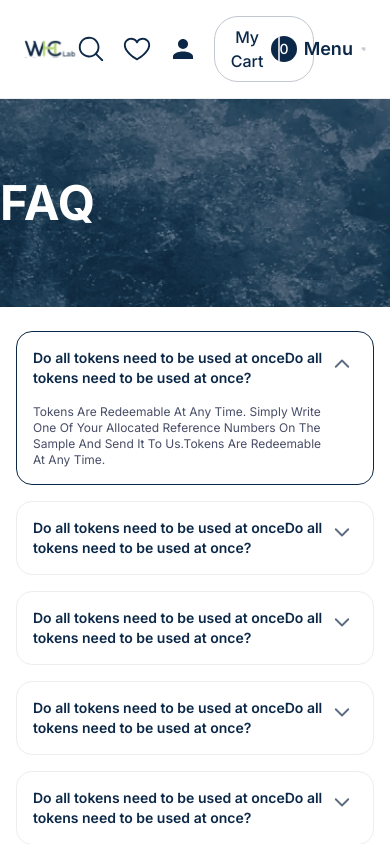
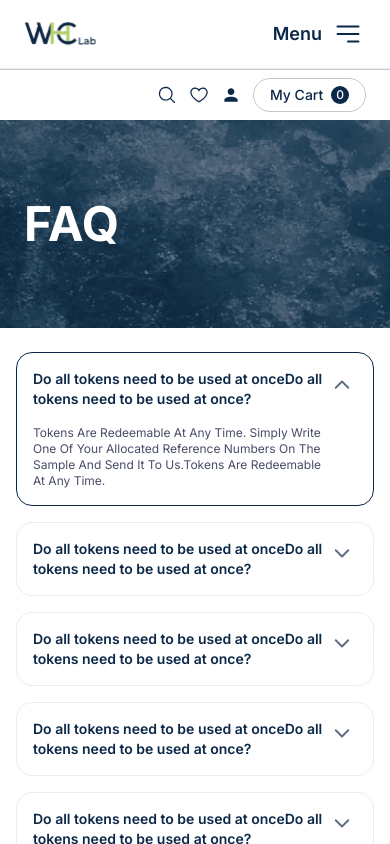
Before and after one commit to chandan9074/WHC-Lab-Customer, a Next.js app: page /faq in a window 390 px wide. Shown: the top 844 px of the page. Built offline with nearby package versions, Linux system fonts and the light colour scheme.

Commit message:
mobile nav completed

```diff
--- a/src/components/Navbar/Secondary.jsx
+++ b/src/components/Navbar/Secondary.jsx
@@ -22,9 +22,9 @@ const Secondary = () => {
     }, [open]);
 
     return (
-
-        <div className="relative px-6 sm:px-3 lg:py-6 sm:py-5 py-4 border-stroke-new border-b-[1px] bg-[#FFF]">
-            <div className=" container mx-auto  flex items-center justify-between">
+        <>
+            <div className="relative  lg:py-6 sm:py-5 py-4 border-stroke-new border-b-[1px] bg-[#FFF] flex flex-col gap-4">
+                <div className="container mx-auto px-6 sm:px-3  flex items-center justify-between">
                     <Link href={"/"}>
                         <Image
                             src={Images.logo}
@@ -36,35 +36,10 @@ const Secondary = () => {
                     </Link>
                     <div className="flex items-center gap-6">
 
-                    <div className="flex gap-4 items-center">
-                        <Image
-                            src={Icons.search_blue}
-                            alt="search"
-                            width={1000}
-                            height={1000}
-                            className="w-[30px] h-[30px] cursor-pointer"
-                        />
-                        <Image
-                            src={Icons.wishlistIcon_blue}
-                            alt="search"
-                            width={1000}
-                            height={1000}
-                            className="w-[30px] h-[30px] cursor-pointer"
-                        />
-                        <Image
-                            src={Icons.user_avatar}
-                            alt="search"
-                            width={1000}
-                            height={1000}
-                            className="w-[30px] h-[30px] cursor-pointer"
-                        />
-                        <button className="py-2 px-4 border border-neutral-50 rounded-3xl font-medium flex gap-2 items-center">
-                            <p className="text-brand-blue-500 text-base leading-6">My Cart</p>
-                            <p className="py-[3px] px-2 bg-brand-blue-500 text-[#FFF] text-sm rounded-full">0</p>
-                        </button>
+                        <div className="sm:flex sm:gap-6 h-full sm:items-center hidden">
+                            <MobileMenuItem />
+                            <div className="w-[1px] h-6 bg-neutral-50"></div>
                         </div>
-
-                    <div className="w-[1px] h-6 border border-neutral-50"></div>
 
                         <div className="flex items-center gap-2">
                             <h5 className="text-brand-blue-500 text-lg font-semibold">
@@ -101,7 +76,49 @@ const Secondary = () => {
                     </div>
                 </div>
             </div>
+            <div className="w-full h-[1px] bg-neutral-50"></div>
+            <div className="flex flex-col gap-2 sm:gap-4 sm:hidden py-2">
+
+                <div className="flex justify-end container mx-auto px-6 sm:px-3 ">
+                    <MobileMenuItem />
+                </div>
+            </div>
+        </>
     );
 };
 
 export default Secondary;
+
+
+
+function MobileMenuItem() {
+    return (
+        <div className="flex gap-3 sm:gap-4 items-center">
+            <Image
+                src={Icons.search_blue}
+                alt="search"
+                width={1000}
+                height={1000}
+                className="w-5 sm:w-[30px] h-5 sm:h-[30px] cursor-pointer"
+            />
+            <Image
+                src={Icons.wishlistIcon_blue}
+                alt="search"
+                width={1000}
+                height={1000}
+                className="w-5 sm:w-[30px] h-5 sm:h-[30px] cursor-pointer"
+            />
+            <Image
+                src={Icons.user_avatar}
+                alt="search"
+                width={1000}
+                height={1000}
+                className="w-5 sm:w-[30px] h-5 sm:h-[30px] cursor-pointer"
+            />
+            <button className="py-1 sm:py-2 px-4 border border-neutral-50 rounded-3xl font-medium flex gap-2 items-center">
+                <p className="text-brand-blue-500 text-sm sm:text-base leading-6">My Cart</p>
+                <p className="py-[1px] sm:py-[3px] px-[5px] sm:px-2 bg-brand-blue-500 text-[#FFF] text-xs sm:text-sm rounded-full">0</p>
+            </button>
+        </div>
+    )
+}
--- a/src/components/common/PageHeaderWithNameAndBgImage.jsx
+++ b/src/components/common/PageHeaderWithNameAndBgImage.jsx
@@ -9,7 +9,7 @@ function PageHeaderWithNameAndBgImage({ pageHeading, backgroundImage }) {
             }}
         >
             <div className="absolute inset-0 bg-overlay flex justify-center flex-col" style={{ backgroundColor: 'rgba(11, 40, 72, 0.60)' }}>
-                <p className="container mx-auto text-white-base font-bold leading-[72px] text-5xl">{pageHeading}</p>
+                <p className="container mx-auto px-6 sm:px-0 text-white-base font-bold leading-[72px] text-5xl">{pageHeading}</p>
             </div>
 
         </div>
```
Lines whose indentation alone changed are shown as unchanged.
